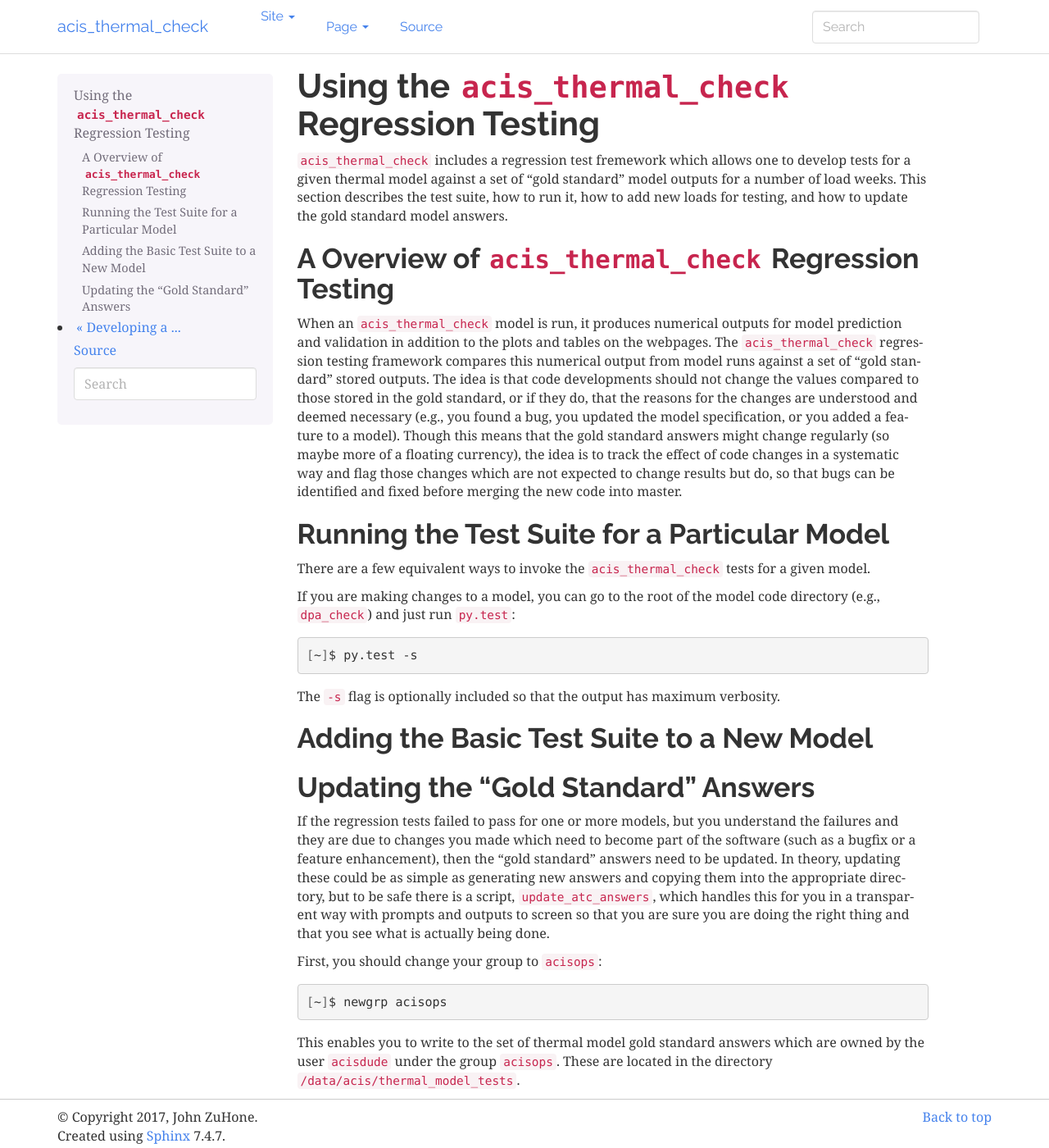
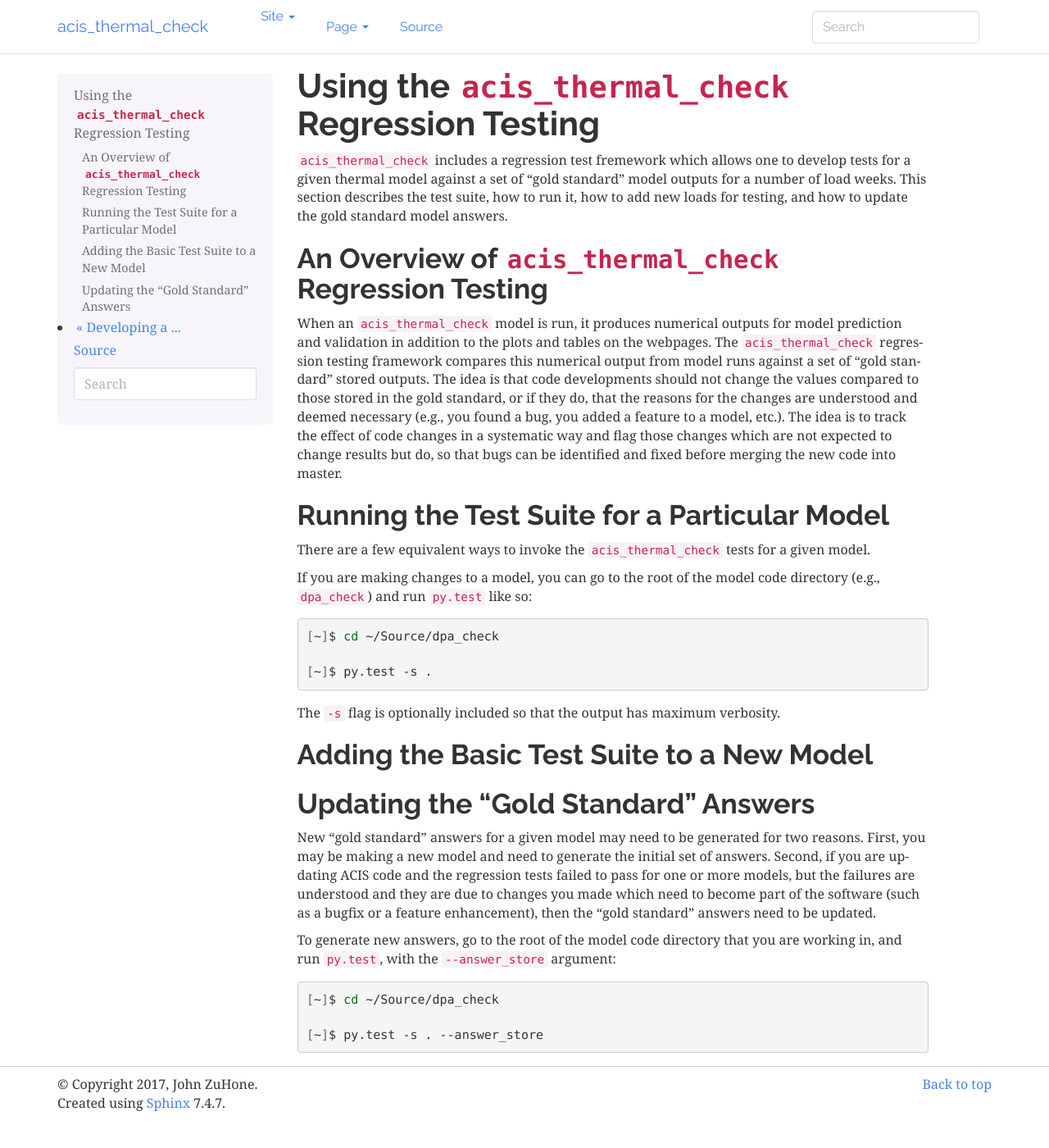
Before and after one commit to sot/acis_thermal_check, a Sphinx documentation site: the page built from doc/source/test_suite.rst, in a window 1280 px wide and 1400 px high. Shown: the whole window at 82% size. Built offline with Sphinx 7.4.7, drawn with Linux system fonts in a browser that asks for light colours; the version number could not be read and is left out.

Commit message:
Some intermediate doc work, nowhere near finished

```diff
--- a/doc/source/test_suite.rst
+++ b/doc/source/test_suite.rst
@@ -9,8 +9,8 @@ outputs for a number of load weeks. This section describes the test suite, how
 to run it, how to add new loads for testing, and how to update the gold standard
 model answers.
 
-A Overview of ``acis_thermal_check`` Regression Testing
-+++++++++++++++++++++++++++++++++++++++++++++++++++++++
+An Overview of ``acis_thermal_check`` Regression Testing
+++++++++++++++++++++++++++++++++++++++++++++++++++++++++
 
 When an ``acis_thermal_check`` model is run, it produces numerical outputs for
 model prediction and validation in addition to the plots and tables on the
@@ -19,12 +19,10 @@ numerical output from model runs against a set of "gold standard" stored
 outputs. The idea is that code developments should not change the values
 compared to those stored in the gold standard, or if they do, that the reasons
 for the changes are understood and deemed necessary (e.g., you found
-a bug, you updated the model specification, or you added a feature to
-a model). Though this means that the gold standard answers might
-change regularly (so maybe more of a floating currency), the idea is to
-track the effect of code changes in a systematic way and flag those
-changes which are not expected to change results but do, so that bugs
-can be identified and fixed before merging the new code into master.
+a bug, you added a feature to a model, etc.). The idea is to track the effect
+of code changes in a systematic way and flag those changes which are not
+expected to change results but do, so that bugs can be identified and fixed
+before merging the new code into master.
 
 Running the Test Suite for a Particular Model
 +++++++++++++++++++++++++++++++++++++++++++++
@@ -33,11 +31,13 @@ There are a few equivalent ways to invoke the ``acis_thermal_check``
 tests for a given model.
 
 If you are making changes to a model, you can go to the root of the model code
-directory (e.g., ``dpa_check``) and just run ``py.test``:
+directory (e.g., ``dpa_check``) and run ``py.test`` like so:
 
 .. code-block:: bash
 
-    [~]$ py.test -s
+    [~]$ cd ~/Source/dpa_check
+
+    [~]$ py.test -s .
 
 The ``-s`` flag is optionally included so that the output has maximum verbosity.
 
@@ -47,23 +47,19 @@ Adding the Basic Test Suite to a New Model
 Updating the "Gold Standard" Answers
 ++++++++++++++++++++++++++++++++++++
 
-If the regression tests failed to pass for one or more models,
-but you understand the failures and they are due to changes you
-made which need to become part of the software (such as a bugfix
-or a feature enhancement), then the "gold standard" answers need
-to be updated. In theory, updating these could be as simple as
-generating new answers and copying them into the appropriate
-directory, but to be safe there is a script, ``update_atc_answers``,
-which handles this for you in a transparent way with prompts and
-outputs to screen so that you are sure you are doing the right thing
-and that you see what is actually being done.
+New "gold standard" answers for a given model may need to be generated for two
+reasons. First, you may be making a new model and need to generate the initial
+set of answers. Second, if you are updating ACIS code and the regression tests
+failed to pass for one or more models, but the failures are understood and they
+are due to changes you made which need to become part of the software (such as
+a bugfix or a feature enhancement), then the "gold standard" answers need to be
+updated.
 
-First, you should change your group to ``acisops``:
+To generate new answers, go to the root of the model code directory that you are
+working in, and run ``py.test``, with the ``--answer_store`` argument:
 
 .. code-block:: bash
 
-    [~]$ newgrp acisops
+    [~]$ cd ~/Source/dpa_check
 
-This enables you to write to the set of thermal model gold standard answers
-which are owned by the user ``acisdude`` under the group ``acisops``. These
-are located in the directory ``/data/acis/thermal_model_tests``.
+    [~]$ py.test -s . --answer_store
```
Also changed, not shown: doc/source/developing_models.rst (+177 -93 lines), doc/source/install.rst (+16 -1 lines), doc/source/running_models.rst (+29 -24 lines).
